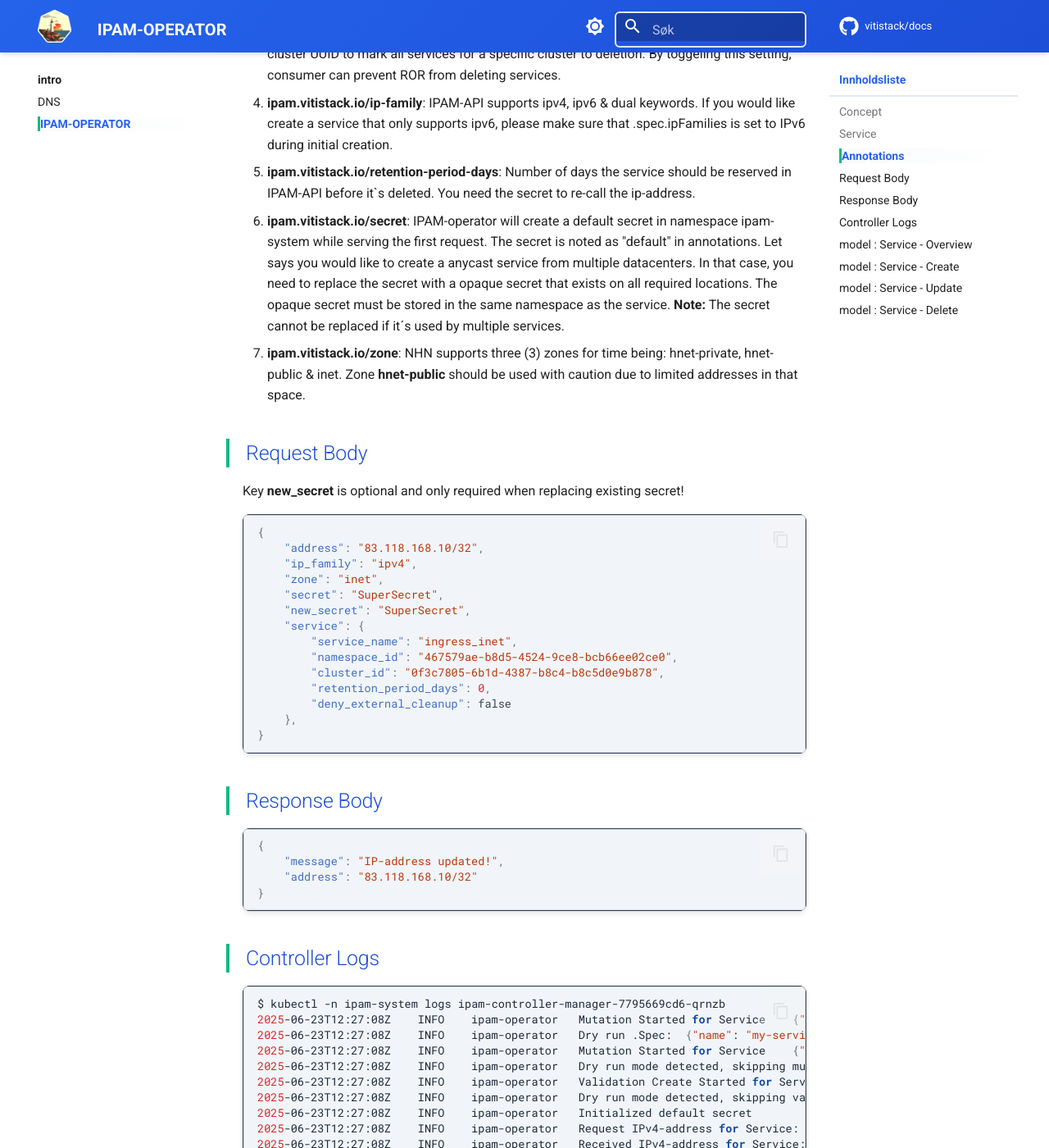
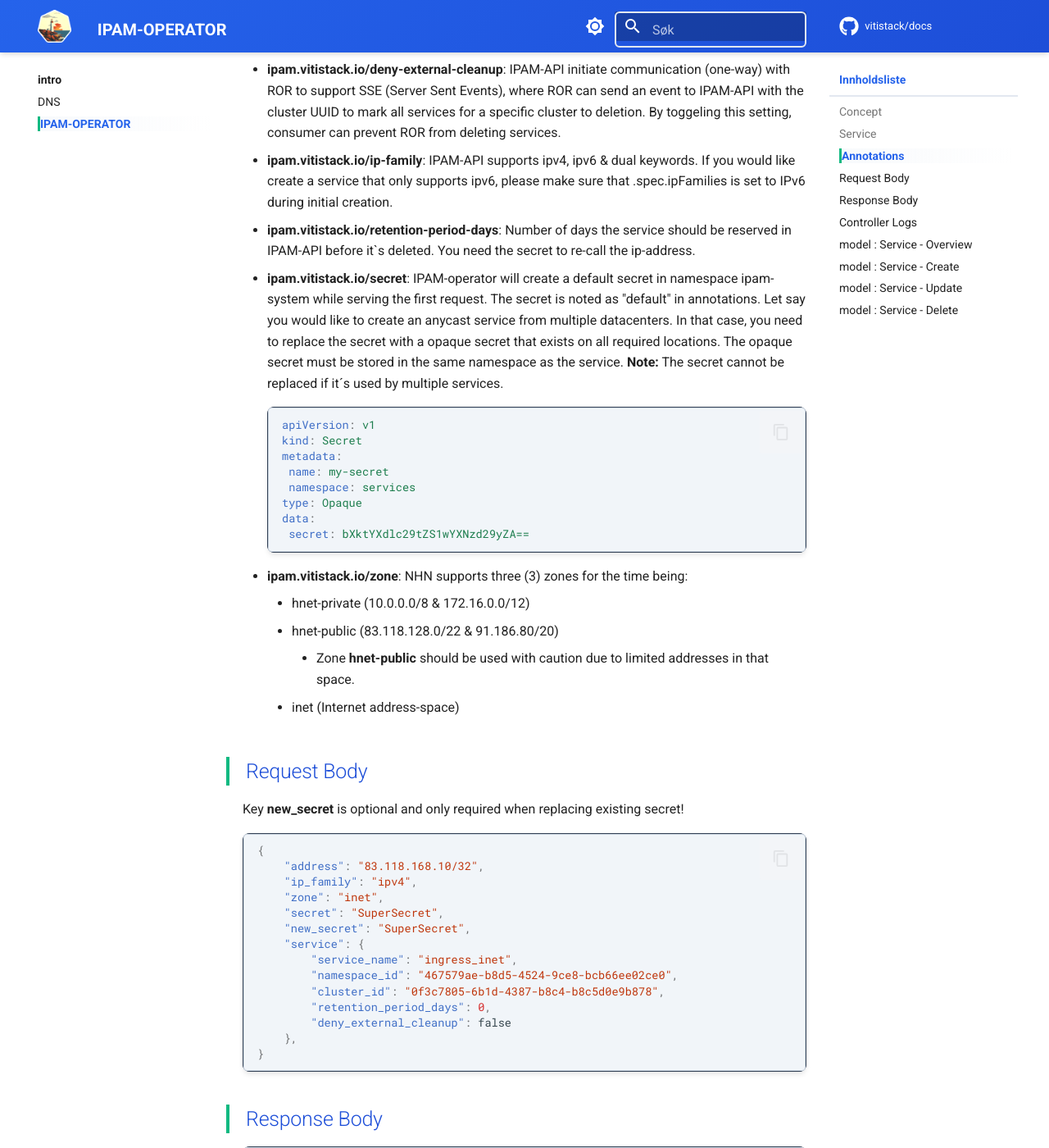
Before and after one commit to vitistack/docs, an MkDocs documentation site: the page built from docs/ipam-operator.md, in a window 1280 px wide and 1400 px high, scrolled down 1271 px. Shown: the whole window at 82% size. Built offline with MkDocs 1.6.1 and Material for MkDocs 9.7.7, drawn with Linux system fonts in a browser that asks for light colours; comment, search, counter and statistics services are not loaded; some of the changed text lies outside the part shown.

Commit message:
IPAM-operator : Text

````diff
--- a/docs/ipam-operator.md
+++ b/docs/ipam-operator.md
@@ -3,13 +3,15 @@
 ## Concept
 
 ## Service
-The only requirement for creating a service is setting .spec.type to **LoadBalancer**.
+IPAM-operator will assign default IPAM annotations to the service object during create & update process. However, you may configure those values manually by choice!
+IPAM annotations require that end-user set .spec.type to **LoadBalancer**.
 If kubernetes API is happy with dryRun - f.ex all required kubernetes parameters is valid - the service will be populated with all required default annotations through IPAM-operator.
 ```yaml
  apiVersion: v1
  kind: Service
  metadata:
    name: my-service
+   namespace: services
  spec:
    ports:
     - protocol: TCP
@@ -34,13 +36,27 @@
 ```
 Let´s go through the annotations, one by one:
 
-1. **ipam.vitistack.io/addresses**: Metallb supports only one (1) ip-address pr ip-family. IPAM-operator will fetch ip-address automatically, if not provided manually by consumer. Commas are used to separate multiple addresses.
-2. **ipam.vitistack.io/allow-local-shared-ip**: Metallb supports sharing single ip-address between services within same cluster if the pre-shared-key is the same for both services with different ports.
-3. **ipam.vitistack.io/deny-external-cleanup**: IPAM-API initiate communication (one-way) with ROR to support SSE (Server Sent Events), where ROR can send an event to IPAM-API with the cluster UUID to mark all services for a specific cluster to deletion. By toggeling this setting, consumer can prevent ROR from deleting services.
-4. **ipam.vitistack.io/ip-family**: IPAM-API supports ipv4, ipv6 & dual keywords. If you would like create a service that only supports ipv6, please make sure that .spec.ipFamilies is set to IPv6 during initial creation.
-5. **ipam.vitistack.io/retention-period-days**: Number of days the service should be reserved in IPAM-API before it`s deleted. You need the secret to re-call the ip-address.
-6. **ipam.vitistack.io/secret**: IPAM-operator will create a default secret in namespace ipam-system while serving the first request. The secret is noted as "default" in annotations. Let says you would like to create a anycast service from multiple datacenters. In that case, you need to replace the secret with a opaque secret that exists on all required locations. The opaque secret must be stored in the same namespace as the service. **Note:** The secret cannot be replaced if it´s used by multiple services.
-7. **ipam.vitistack.io/zone**: NHN supports three (3) zones for time being: hnet-private, hnet-public & inet. Zone **hnet-public** should be used with caution due to limited addresses in that space.
+- **ipam.vitistack.io/addresses**: Metallb supports only one (1) ip-address pr ip-family. IPAM-operator will fetch ip-address automatically, if not provided manually by consumer. Commas are used to separate multiple addresses.
+- **ipam.vitistack.io/allow-local-shared-ip**: Metallb supports sharing single ip-address between services within same cluster if the pre-shared-key is the same for both services with different ports.
+- **ipam.vitistack.io/deny-external-cleanup**: IPAM-API initiate communication (one-way) with ROR to support SSE (Server Sent Events), where ROR can send an event to IPAM-API with the cluster UUID to mark all services for a specific cluster to deletion. By toggeling this setting, consumer can prevent ROR from deleting services.
+- **ipam.vitistack.io/ip-family**: IPAM-API supports ipv4, ipv6 & dual keywords. If you would like create a service that only supports ipv6, please make sure that .spec.ipFamilies is set to IPv6 during initial creation.
+- **ipam.vitistack.io/retention-period-days**: Number of days the service should be reserved in IPAM-API before it`s deleted. You need the secret to re-call the ip-address.
+- **ipam.vitistack.io/secret**: IPAM-operator will create a default secret in namespace ipam-system while serving the first request. The secret is noted as "default" in annotations. Let say you would like to create an anycast service from multiple datacenters. In that case, you need to replace the secret with a opaque secret that exists on all required locations. The opaque secret must be stored in the same namespace as the service. **Note:** The secret cannot be replaced if it´s used by multiple services.
+```yaml
+apiVersion: v1
+kind: Secret
+metadata:
+ name: my-secret
+ namespace: services
+type: Opaque
+data:
+ secret: bXktYXdlc29tZS1wYXNzd29yZA==
+```
+- **ipam.vitistack.io/zone**: NHN supports three (3) zones for the time being:
+    - hnet-private (10.0.0.0/8 & 172.16.0.0/12)
+    - hnet-public (83.118.128.0/22 & 91.186.80/20)
+        - Zone **hnet-public** should be used with caution due to limited addresses in that space.
+    - inet (Internet address-space)
 
 ## Request Body
 Key **new_secret** is optional and only required when replacing existing secret!
````
